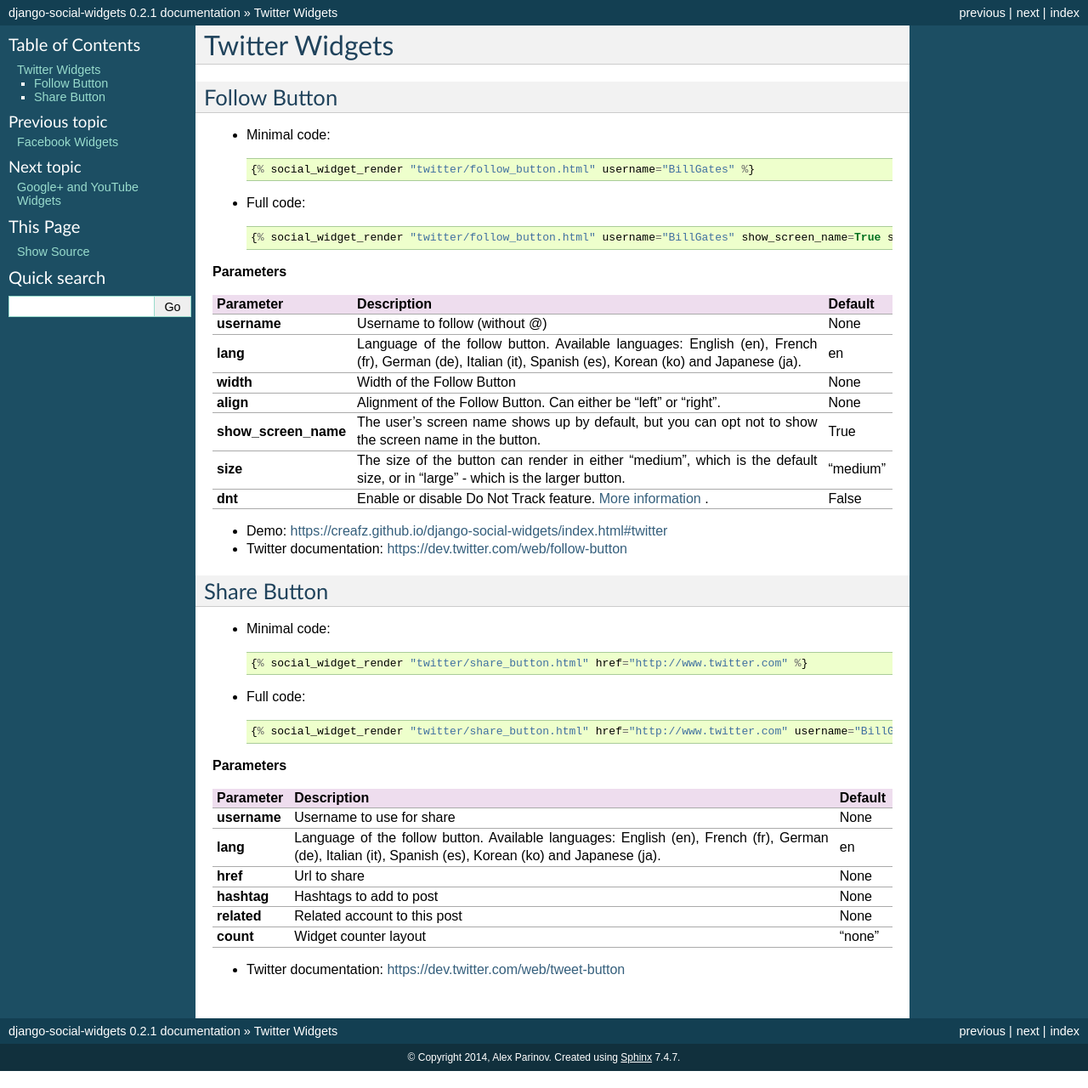
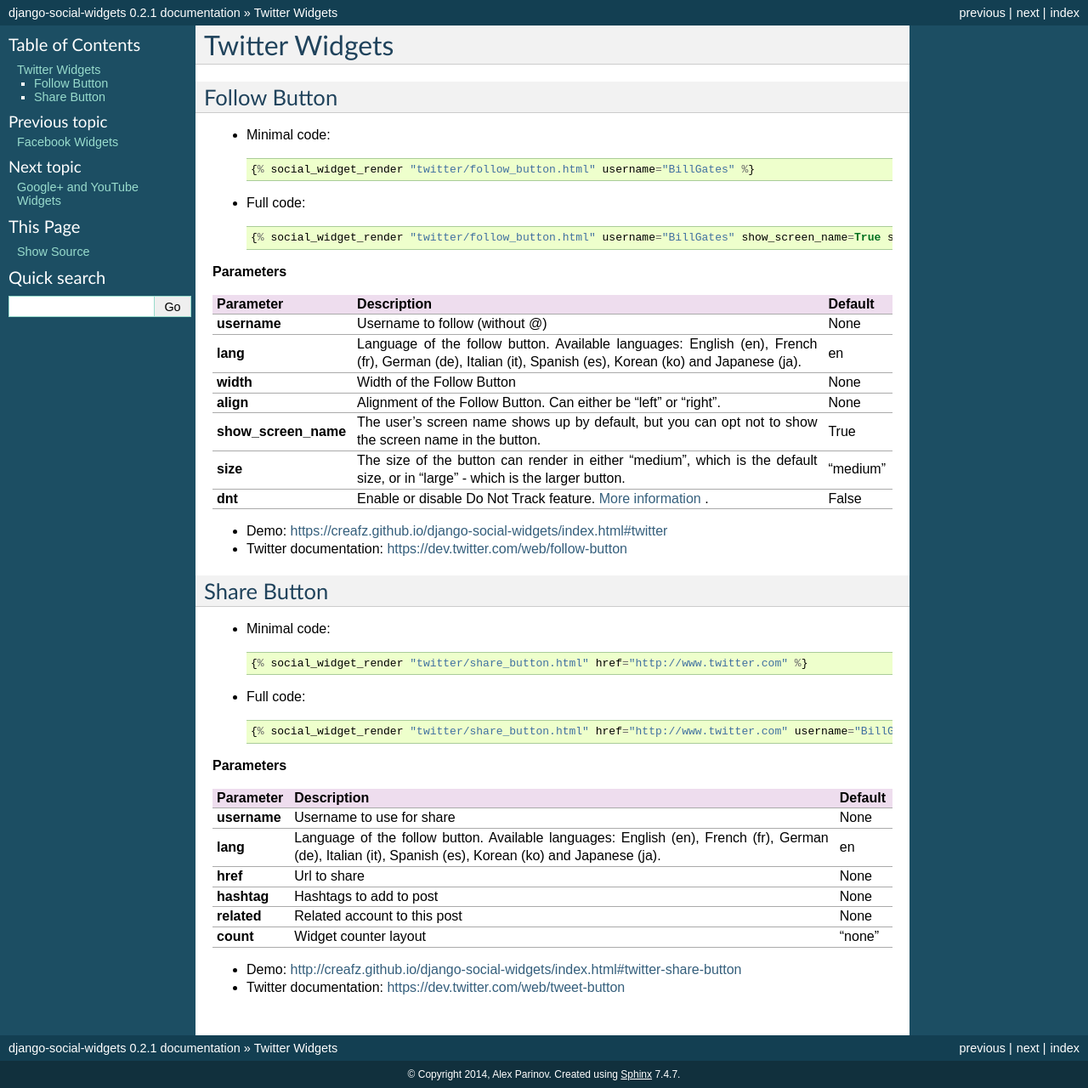
Before and after one commit to creafz/django-social-widgets, a Sphinx documentation site: the page built from docs/twitter_widgets.rst, in a window 1280 px wide. Shown: the whole page at 85% size. Built offline with Sphinx 7.4.7, drawn with Linux system fonts in a browser that asks for light colours.

Commit message:
Add links to examples of Facebook, Twitter and Google+ share buttons

```diff
--- a/docs/facebook_widgets.rst
+++ b/docs/facebook_widgets.rst
@@ -241,4 +241,6 @@
 **layout**           Share button layout type                                                                                                                                                                                                                                           None
 ================ ================================================================================================================================================================================================================================================================== =====================================
 
+* Demo: http://creafz.github.io/django-social-widgets/index.html#facebook-share-button
+
 * Facebook documentation: https://developers.facebook.com/docs/plugins/share-button
--- a/docs/google_widgets.rst
+++ b/docs/google_widgets.rst
@@ -172,4 +172,6 @@
 **annotation**       Widget style                                                                                                                                     "none"
 ================ ================================================================================================================================================ ===============
 
+* Demo: http://creafz.github.io/django-social-widgets/index.html#google-plus-share-button
+
 * Google documentation: https://developers.google.com/+/web/share/
--- a/docs/twitter_widgets.rst
+++ b/docs/twitter_widgets.rst
@@ -69,4 +69,6 @@
 **count**                 Widget counter layout                                                                                                                                       "none"
 ===================== =========================================================================================================================================================== =============
 
+* Demo: http://creafz.github.io/django-social-widgets/index.html#twitter-share-button
+
 * Twitter documentation: https://dev.twitter.com/web/tweet-button
```
